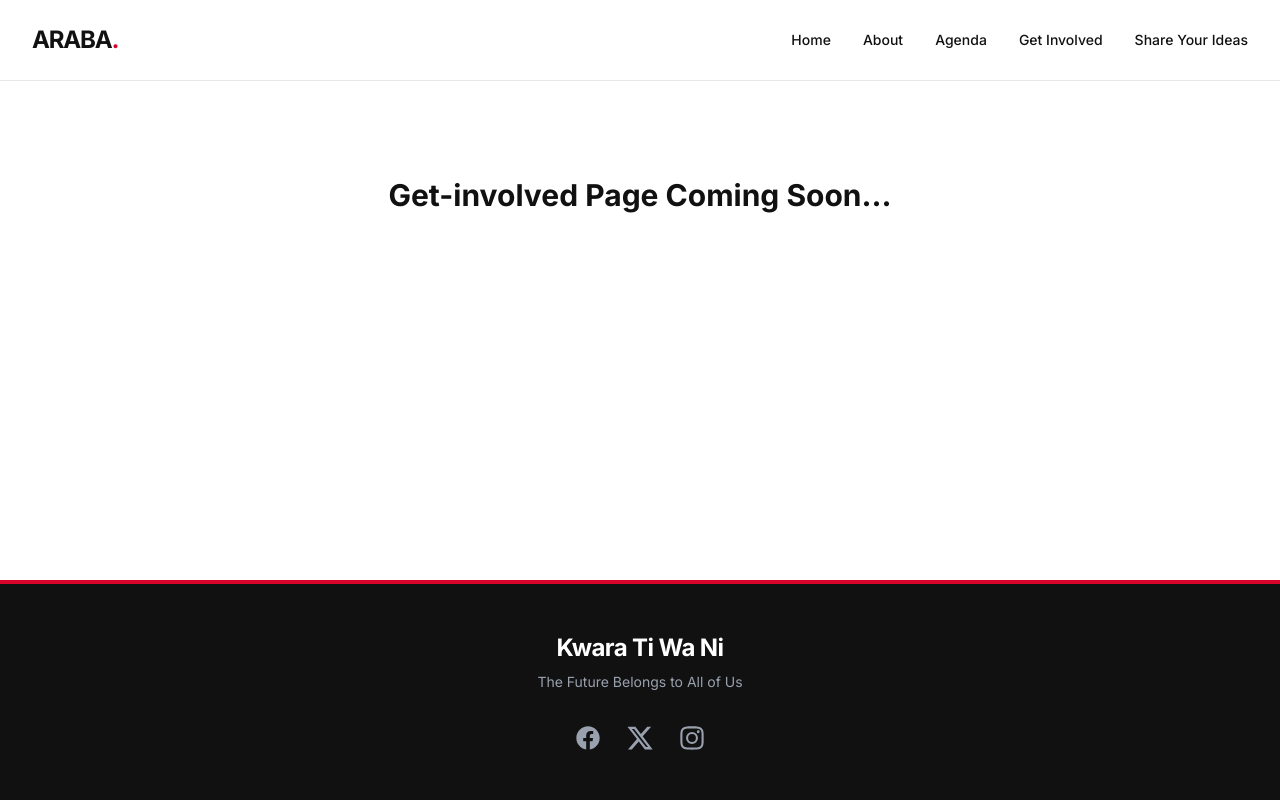
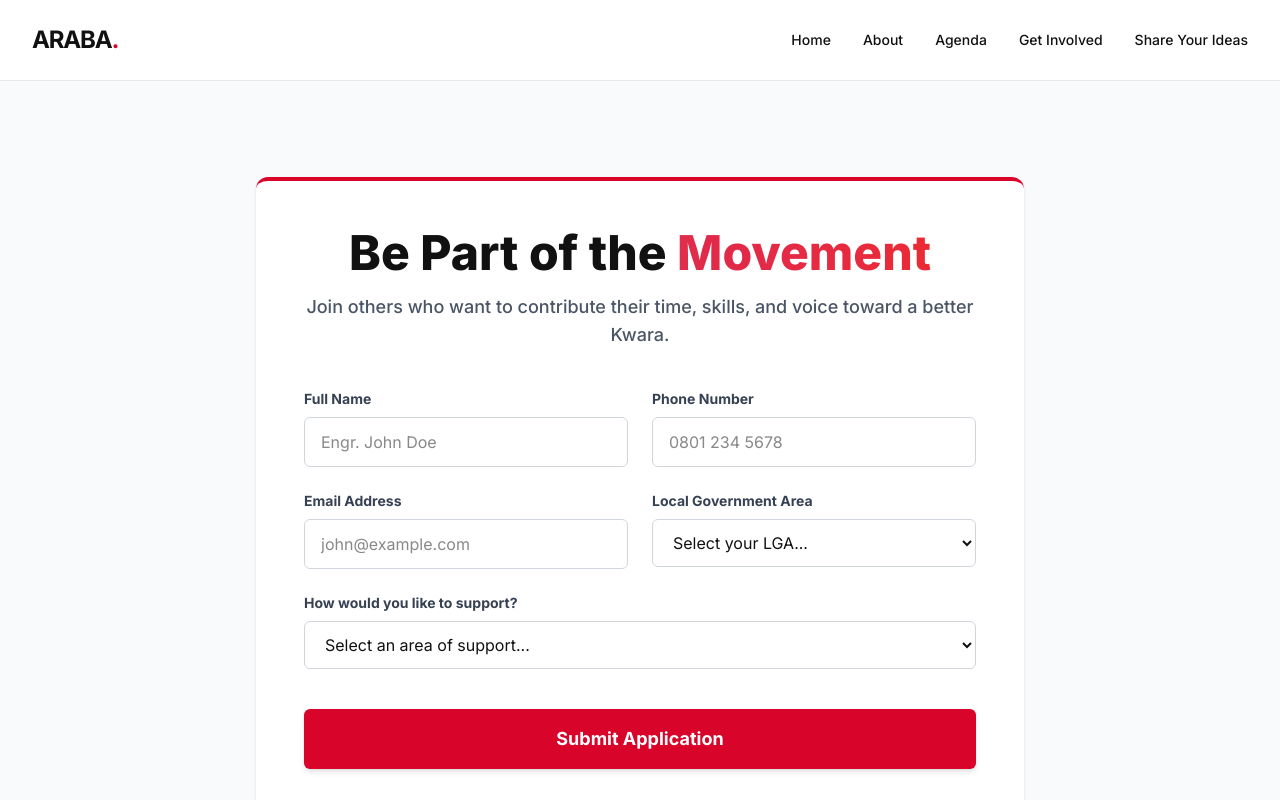
Before and after one commit to Jc-Ls/kwaratiwani, a Next.js app: page /get-involved in a window 1280 px wide. Shown: the top 800 px of the page. Built offline with nearby package versions, Linux system fonts and the light colour scheme.

Commit message:
Added UI for Get Involved and Share Ideas forms

```diff
--- a/app/get-involved/page.tsx
+++ b/app/get-involved/page.tsx
@@ -1,4 +1,77 @@
-// Example for app/about/page.tsx
-export default function About() {
-  return <div className="py-24 text-center text-3xl font-bold">Get-involved Page Coming Soon...</div>;
+export default function GetInvolved() {
+  const lgas = [
+    "Asa", "Baruten", "Edu", "Ekiti", "Ifelodun", "Ilorin East", "Ilorin South",
+    "Ilorin West", "Irepodun", "Isin", "Kaiama", "Moro", "Offa", "Oke Ero",
+    "Oyun", "Pategi"
+  ];
+
+  return (
+    <div className="min-h-screen bg-brand-gray py-16 md:py-24 px-6">
+      <div className="max-w-3xl mx-auto bg-white p-8 md:p-12 rounded-xl shadow-sm border-t-4 border-t-brand-red">
+
+        {/* Transforming / Dynamic Heading */}
+        <div className="text-center mb-10">
+          <h1 className="text-4xl md:text-5xl font-extrabold text-brand-black mb-4">
+            Be Part of the <span className="text-transparent bg-clip-text bg-gradient-to-r from-brand-red to-red-600 animate-pulse">Movement</span>
+          </h1>
+          <p className="text-lg text-gray-600 font-medium">
+            Join others who want to contribute their time, skills, and voice toward a better Kwara.
+          </p>
+        </div>
+
+        {/* The UI Form (No backend yet) */}
+        <form className="space-y-6">
+          <div className="grid grid-cols-1 md:grid-cols-2 gap-6">
+            {/* Full Name */}
+            <div>
+              <label className="block text-sm font-bold text-gray-700 mb-2">Full Name</label>
+              <input type="text" placeholder="Engr. John Doe" className="w-full px-4 py-3 rounded-md border border-gray-300 focus:outline-none focus:ring-2 focus:ring-brand-red focus:border-transparent transition-all" required />
+            </div>
+
+            {/* Phone Number */}
+            <div>
+              <label className="block text-sm font-bold text-gray-700 mb-2">Phone Number</label>
+              <input type="tel" placeholder="0801 234 5678" className="w-full px-4 py-3 rounded-md border border-gray-300 focus:outline-none focus:ring-2 focus:ring-brand-red focus:border-transparent transition-all" required />
+            </div>
+          </div>
+
+          <div className="grid grid-cols-1 md:grid-cols-2 gap-6">
+            {/* Email Address */}
+            <div>
+              <label className="block text-sm font-bold text-gray-700 mb-2">Email Address</label>
+              <input type="email" placeholder="john@example.com" className="w-full px-4 py-3 rounded-md border border-gray-300 focus:outline-none focus:ring-2 focus:ring-brand-red focus:border-transparent transition-all" required />
+            </div>
+
+            {/* LGA Dropdown */}
+            <div>
+              <label className="block text-sm font-bold text-gray-700 mb-2">Local Government Area</label>
+              <select className="w-full px-4 py-3 rounded-md border border-gray-300 focus:outline-none focus:ring-2 focus:ring-brand-red bg-white transition-all" required>
+                <option value="">Select your LGA...</option>
+                {lgas.map(lga => <option key={lga} value={lga}>{lga}</option>)}
+              </select>
+            </div>
+          </div>
+
+          {/* Support Type */}
+          <div>
+            <label className="block text-sm font-bold text-gray-700 mb-2">How would you like to support?</label>
+            <select className="w-full px-4 py-3 rounded-md border border-gray-300 focus:outline-none focus:ring-2 focus:ring-brand-red bg-white transition-all" required>
+              <option value="">Select an area of support...</option>
+              <option value="Volunteer">Volunteer</option>
+              <option value="Mobilization">Mobilization</option>
+              <option value="Professional Support">Professional Support</option>
+              <option value="Media/Content">Media/Content</option>
+              <option value="Other">Other</option>
+            </select>
+          </div>
+
+          {/* Submit Button */}
+          <button type="button" className="w-full py-4 mt-4 bg-brand-red text-white font-bold text-lg rounded-md hover:bg-red-700 transition-colors shadow-md">
+            Submit Application
+          </button>
+        </form>
+
+      </div>
+    </div>
+  );
 }
--- a/app/share-ideas/page.tsx
+++ b/app/share-ideas/page.tsx
@@ -1,4 +1,64 @@
-// Example for app/about/page.tsx
-export default function About() {
-  return <div className="py-24 text-center text-3xl font-bold">share-idea Page Coming Soon...</div>;
+export default function ShareIdeas() {
+  const lgas = [
+    "Asa", "Baruten", "Edu", "Ekiti", "Ifelodun", "Ilorin East", "Ilorin South",
+    "Ilorin West", "Irepodun", "Isin", "Kaiama", "Moro", "Offa", "Oke Ero",
+    "Oyun", "Pategi"
+  ];
+
+  return (
+    <div className="min-h-screen bg-brand-white py-16 md:py-24 px-6">
+      <div className="max-w-3xl mx-auto">
+
+        {/* Transforming / Dynamic Heading */}
+        <div className="text-center mb-10">
+          <h1 className="text-4xl md:text-5xl font-extrabold text-brand-black mb-4">
+            Your Voice <span className="text-brand-red relative inline-block after:content-[''] after:absolute after:-bottom-2 after:left-0 after:w-full after:h-1 after:bg-brand-red after:scale-x-0 hover:after:scale-x-100 after:transition-transform after:duration-300">Matters</span>
+          </h1>
+          <p className="text-lg text-gray-600 font-medium max-w-2xl mx-auto">
+            What should the next Governor of Kwara focus on in your area? Share your questions, suggestions, and ideas.
+          </p>
+        </div>
+
+        {/* The UI Form */}
+        <div className="bg-white p-8 md:p-10 rounded-xl shadow-lg border border-gray-100">
+          <form className="space-y-6">
+
+            <div className="grid grid-cols-1 md:grid-cols-2 gap-6">
+              {/* Name (Optional) */}
+              <div>
+                <label className="block text-sm font-bold text-gray-700 mb-2">Name <span className="text-gray-400 font-normal">(Optional)</span></label>
+                <input type="text" placeholder="Anonymous" className="w-full px-4 py-3 rounded-md border border-gray-300 focus:outline-none focus:ring-2 focus:ring-brand-red transition-all" />
+              </div>
+
+              {/* LGA Dropdown */}
+              <div>
+                <label className="block text-sm font-bold text-gray-700 mb-2">Local Government Area</label>
+                <select className="w-full px-4 py-3 rounded-md border border-gray-300 focus:outline-none focus:ring-2 focus:ring-brand-red bg-white transition-all" required>
+                  <option value="">Select your LGA...</option>
+                  {lgas.map(lga => <option key={lga} value={lga}>{lga}</option>)}
+                </select>
+              </div>
+            </div>
+
+            {/* Question / Suggestion */}
+            <div>
+              <label className="block text-sm font-bold text-gray-700 mb-2">Your question or suggestion</label>
+              <textarea
+                rows={6}
+                placeholder="I believe we should focus on..."
+                className="w-full px-4 py-3 rounded-md border border-gray-300 focus:outline-none focus:ring-2 focus:ring-brand-red transition-all resize-y"
+                required
+              ></textarea>
+            </div>
+
+            {/* Submit Button */}
+            <button type="button" className="w-full py-4 mt-4 bg-brand-black text-white font-bold text-lg rounded-md hover:bg-gray-800 transition-colors shadow-md">
+              Submit Idea
+            </button>
+          </form>
+        </div>
+
+      </div>
+    </div>
+  );
 }
```
